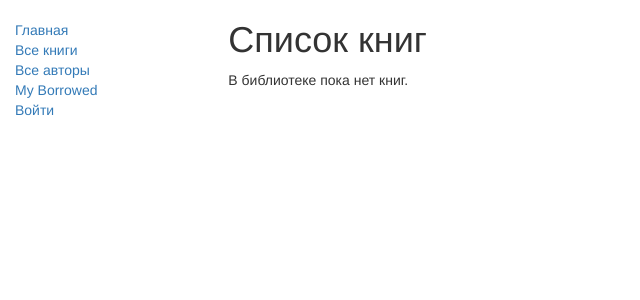
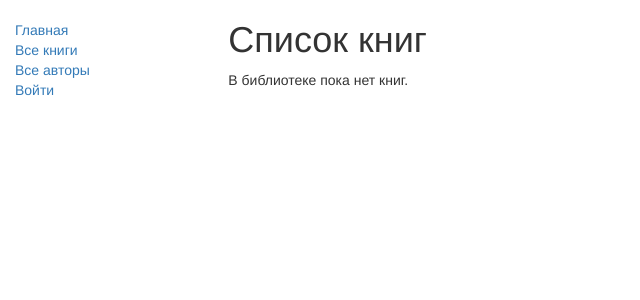
Before and after one commit to Vasssyusha/repository-1_Getting-acquainted-with-the-framework, a Django app: page /catalog/books/ in a window 1280 px wide. Shown: the top 300 px of the page, without its empty margins (0-640 px from the left). Run offline with Django 5.2, Linux system fonts and the light colour scheme; data that the repository does not hold is empty; some libraries are stand-ins or nearby versions.

Commit message:
Execution of section 8

```diff
--- a/catalog/templates/base_generic.html
+++ b/catalog/templates/base_generic.html
@@ -23,7 +23,6 @@
               <li><a href="{% url 'index' %}">Главная</a></li>
               <li><a href="{% url 'books' %}">Все книги</a></li>
               <li><a href="{% url 'authors' %}">Все авторы</a></li>
-              <li><a href="{% url 'my-borrowed' %}">My Borrowed</a></li>
               {% if user.is_authenticated %}
                 <li>Пользователь: {{ user.get_username }}</li>
               <li><a href="{% url 'my-borrowed' %}">Мои книги</a></li>
```
